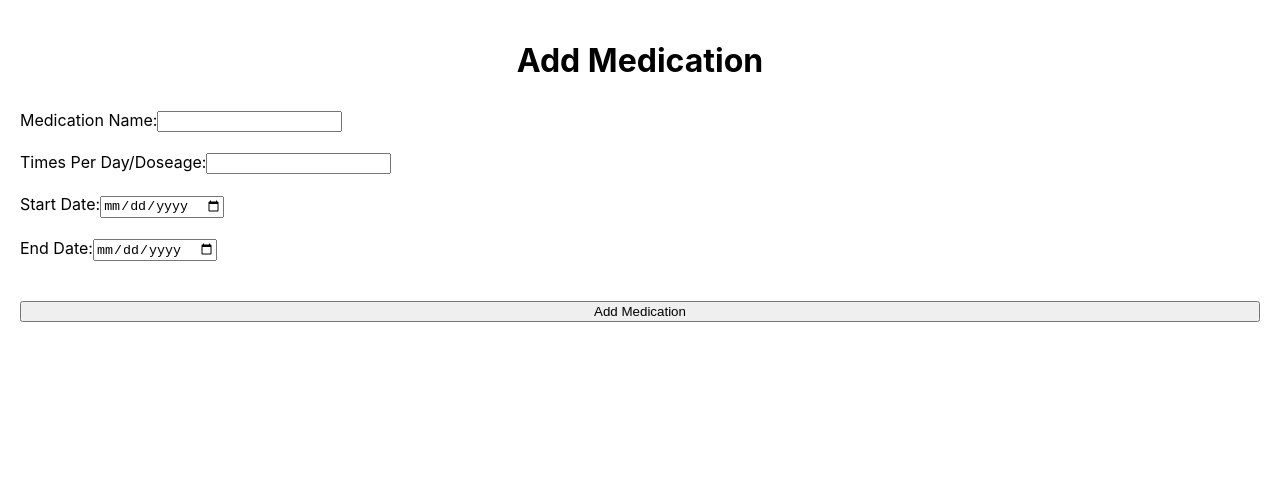
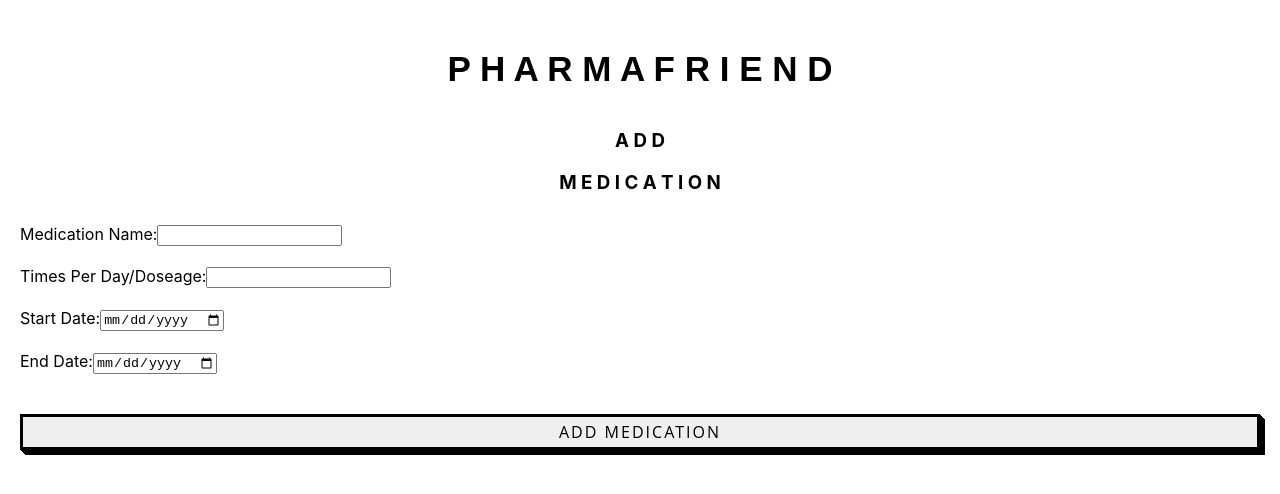
Before and after one commit to lexiszafranski/pharmafriend, a React (Create React App) app in the folder Frontend/: page /add-medication in a window 1280 px wide. Shown: the top 494 px of the page. Built offline with nearby package versions, Linux system fonts and the light colour scheme; a web font is replaced by a local one.

Commit message:
update med list page

```diff
--- a/Frontend/src/MedicationList.js
+++ b/Frontend/src/MedicationList.js
@@ -21,7 +21,9 @@ export default function MedicationList() {
 
   return (
     <div className="medication-form-container" style={{ padding: "20px" }}>
-      <h1 style={{ textAlign: "center", marginBottom: "30px" }}>Add Medication</h1>
+      <h2 style={{ fontSize: "35px", color: 'black', marginBottom: '40px', fontFamily: "'Work Sans', sans-serif", textAlign: 'center' }}>P H A R M A F R I E N D</h2>
+      <h3 style={{ textAlign: "center", padding: "0px"}}>A D D</h3>
+      <h3 style={{ textAlign: "center", marginBottom: "30px" }}>M E D I C A T I O N</h3>
       <form onSubmit={handleSubmit} style={{ display: "flex", flexDirection: "column", gap: "20px" }}>
         <label>
           Medication Name:
@@ -39,7 +41,7 @@ export default function MedicationList() {
           End Date:
           <input type="date" value={end_date} onChange={(e) => setEndDate(e.target.value)} />
         </label>
-        <button type="submit" style={{ marginTop: "20px" }}>Add Medication</button>
+        <button type="submit" className="button-54" style={{ marginTop: "20px" }}>Add Medication</button>
       </form>
     </div>
   );
```
